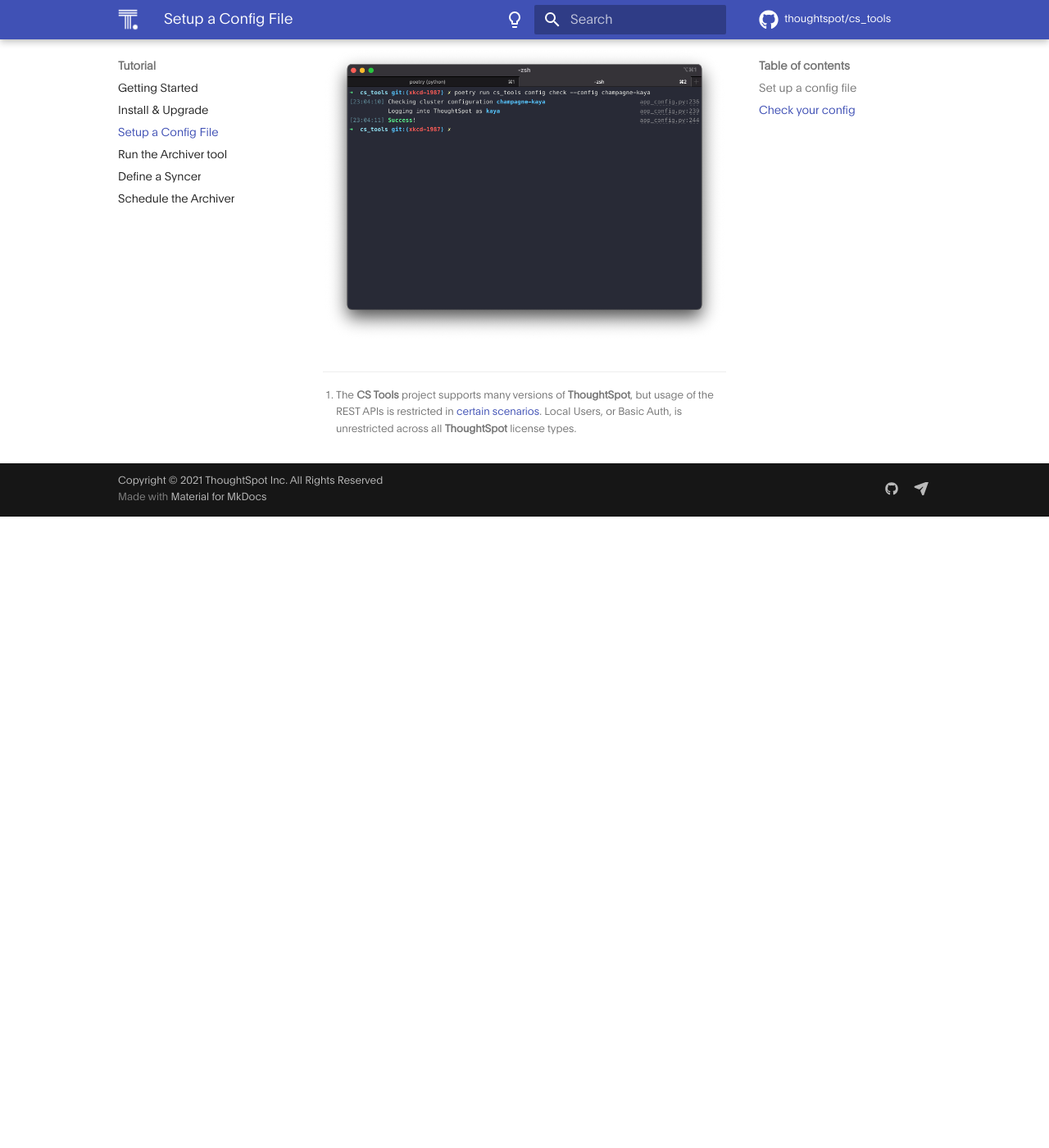
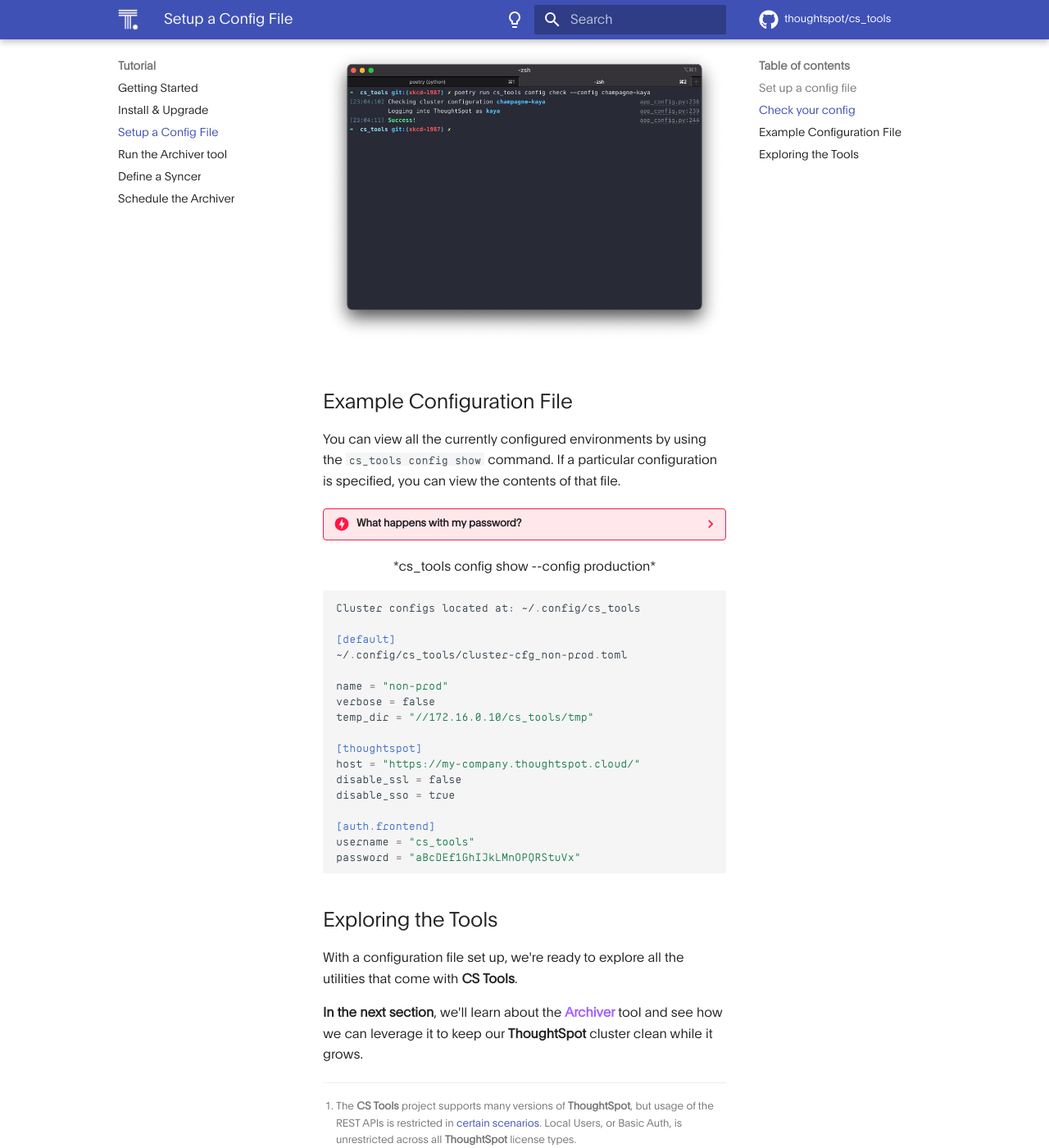
Before and after one commit to thoughtspot/cs_tools, an MkDocs documentation site: the page built from docs/tutorial/config.md, in a window 1280 px wide and 1400 px high, scrolled down 1546 px. Shown: the whole window at 82% size. Built offline with MkDocs 1.6.1 and Material for MkDocs 9.7.7, drawn with Linux system fonts in a browser that asks for light colours; some web fonts are replaced; comment, search, counter and statistics services are not loaded; before the commit the page ends 2176 px from its top, so only the background shows below that.

Commit message:
🧹 clean up

````diff
--- a/docs/tutorial/config.md
+++ b/docs/tutorial/config.md
@@ -128,6 +128,47 @@
 </figure>
 
 
+## Example Configuration File
+
+You can view all the currently configured environments by using the `cs_tools config show` command. If a particular configuration is specified, you can view the contents of that file.
+
+??? danger "What happens with my password?"
+
+    For security reasons, your password lives obfuscated both in memory and the configuration file upon being captured by `cs_tools`. It is only decrypted once per run, when authorizing with your ThoughtSpot platform.
+
+<center>
+*cs_tools config show --config production*
+</center>
+
+```toml
+
+Cluster configs located at: ~/.config/cs_tools
+
+[default]
+~/.config/cs_tools/cluster-cfg_non-prod.toml
+
+name = "non-prod"
+verbose = false
+temp_dir = "//172.16.0.10/cs_tools/tmp"
+
+[thoughtspot]
+host = "https://my-company.thoughtspot.cloud/"
+disable_ssl = false
+disable_sso = true
+
+[auth.frontend]
+username = "cs_tools"
+password = "aBcDEf1GhIJkLMnOPQRStuVx"
+```
+
+## Exploring the Tools
+
+With a configuration file set up, we're ready to explore all the utilities that come with __CS Tools__.
+
+__In the next section__, we'll learn about the __Archiver__{ .fc-purple } tool and see how we can leverage it to keep
+our __ThoughtSpot__ cluster clean while it grows.
+
+
 [^1]:
 
     The __CS Tools__ project supports many versions of __ThoughtSpot__, but usage of the REST APIs is restricted in
````
Also changed, not shown: docs/tutorial/archiver.md (+2 -2 lines), docs/tutorial/install.md (+25 -5 lines), docs/tutorial/intro.md (+8 -1 lines), docs/tutorial/syncer.md (+2 -2 lines), 1 other file.
